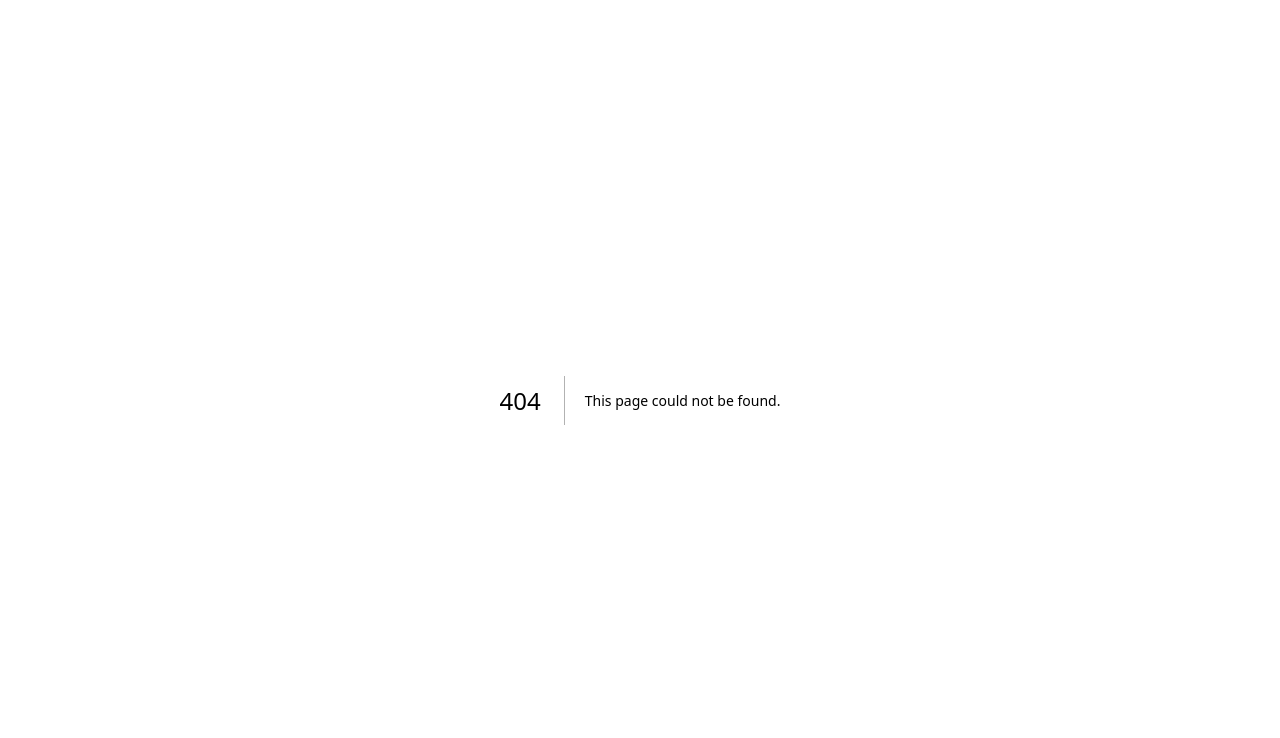
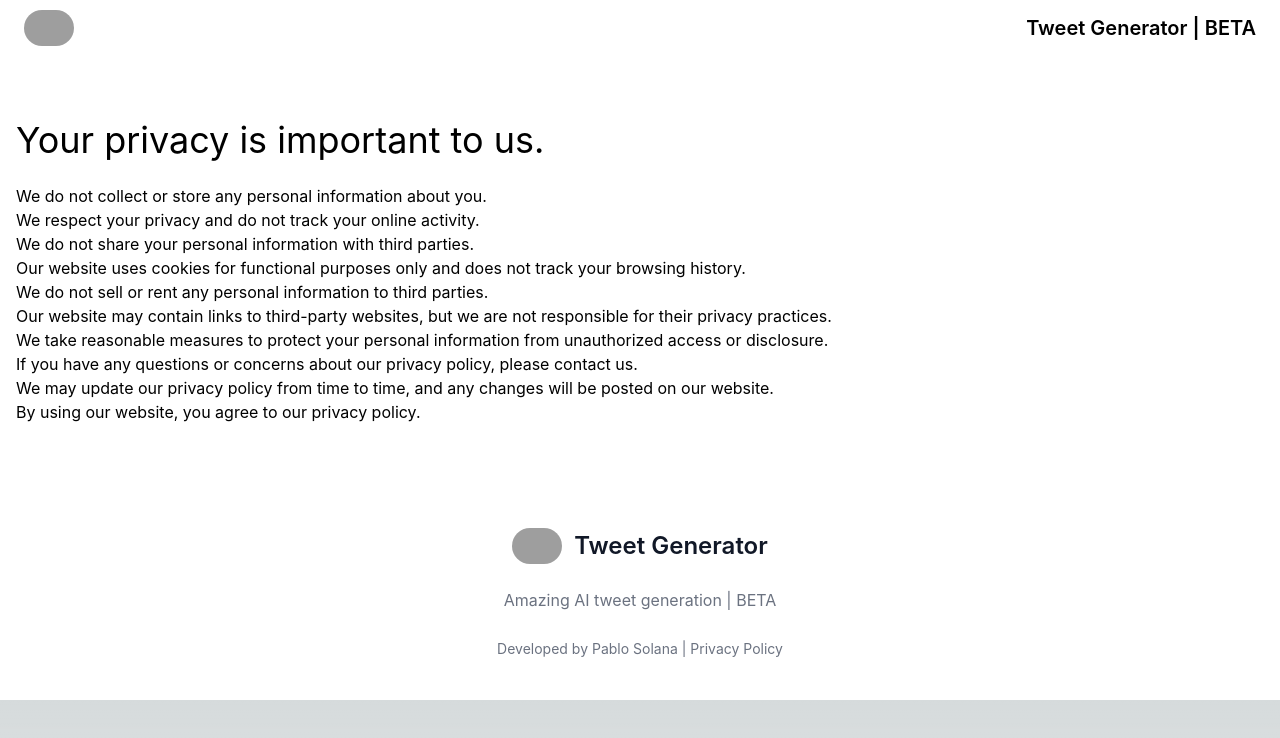
Before and after one commit to juanpablosolana/ia-tweet-generator, a Next.js app: page /privacity in a window 1280 px wide. Before the commit this address had no page. Shown: the top 738 px of the page. Built offline with nearby package versions, Linux system fonts and the light colour scheme; grey boxes are pictures that could not be loaded.

Commit message:
🖥  privacy policy

```diff
--- a/src/components/Footer.js
+++ b/src/components/Footer.js
@@ -5,12 +5,19 @@ export default function Footer ({ imgGenerator }) {
   return (
     <footer className='p-4 bg-white md:p-8 lg:p-10 dark:bg-gray-800'>
       <div className='mx-auto max-w-screen-xl text-center'>
-        <footer className='flex justify-center items-center text-2xl font-semibold text-gray-900 dark:text-white'>
-          <Image src={imgGenerator} className='mr-3 h-6 sm:h-9 rounded-full' alt='Tweet generator Logo' width={50} height={50} />
+        <div className='flex justify-center items-center text-2xl font-semibold text-gray-900 dark:text-white'>
+          <Link href='/'>
+            <Image src={imgGenerator} className='mr-3 h-6 sm:h-9 rounded-full' alt='Tweet generator Logo' width={50} height={50} />
+          </Link>
           Tweet Generator
-        </footer>
+        </div>
         <p className='my-6 text-gray-500 dark:text-gray-400'>Amazing AI tweet generation | BETA</p>
-        <span className='text-sm text-gray-500 sm:text-center dark:text-gray-400'>Developed by <Link href='https://pablosolana.dev' className='hover:underline'>Pablo Solana</Link></span>
+        <span className='text-sm text-gray-500 sm:text-center dark:text-gray-400'>
+          Developed by <Link href='https://pablosolana.dev' className='hover:underline'>Pablo Solana {' | '}</Link>
+          <Link href='/privacity'>
+            Privacy Policy
+          </Link>
+        </span>
       </div>
     </footer>
   )
--- a/src/components/Head.js
+++ b/src/components/Head.js
@@ -1,10 +1,10 @@
 import Head from 'next/head'
 
-export default function HeadSEO () {
+export default function HeadSEO ({ title = 'Amazing tweet generator', description = 'Tweet AI generator!' }) {
   return (
     <Head>
-      <title>Amazing tweet generator</title>
-      <meta name='description' content='Tweet AI generator!' />
+      <title>{title}</title>
+      <meta name='description' content={description} />
       <meta name='viewport' content='width=device-width, initial-scale=1' />
       <link rel='icon' href='/favicon.ico' />
     </Head>
--- a/src/components/Header.js
+++ b/src/components/Header.js
@@ -1,11 +1,14 @@
 import Image from 'next/image'
+import Link from 'next/link'
 
 export default function Header ({ imgGenerator }) {
   return (
     <header>
       <nav className='bg-white border-gray-200 px-4 lg:px-6 py-2.5 dark:bg-gray-800'>
         <div className='flex flex-wrap justify-between items-center mx-auto max-w-screen-xl sm:flex'>
-          <Image src={imgGenerator} className='mr-3 h-6 sm:h-9 rounded-full' alt='Tweet generator Logo' width={50} height={50} />
+          <Link href='/'>
+            <Image src={imgGenerator} className='mr-3 h-6 sm:h-9 rounded-full' alt='Tweet generator Logo' width={50} height={50} />
+          </Link>
           <span className='self-center text-xl font-semibold whitespace-nowrap dark:text-white'>Tweet Generator | BETA</span>
         </div>
       </nav>
--- /dev/null
+++ b/src/components/Privacity.js
@@ -0,0 +1,19 @@
+export default function Policity () {
+  return (
+    <main className='bg-white dark:bg-gray-900'>
+      <div className='max-w-screen-xl px-4 py-8 mx-auto lg:gap-8 xl:gap-0 lg:py-16 lg:grid-cols-12'>
+        <h1 className='text-4xl'> Your privacy is important to us. </h1> <br />
+        We do not collect or store any personal information about you.<br />
+        We respect your privacy and do not track your online activity.<br />
+        We do not share your personal information with third parties.<br />
+        Our website uses cookies for functional purposes only and does not track your browsing history.<br />
+        We do not sell or rent any personal information to third parties.<br />
+        Our website may contain links to third-party websites, but we are not responsible for their privacy practices.<br />
+        We take reasonable measures to protect your personal information from unauthorized access or disclosure.<br />
+        If you have any questions or concerns about our privacy policy, please contact us.<br />
+        We may update our privacy policy from time to time, and any changes will be posted on our website.<br />
+        By using our website, you agree to our privacy policy. <br />
+      </div>
+    </main>
+  )
+}
--- /dev/null
+++ b/src/pages/privacity.js
@@ -0,0 +1,21 @@
+import { imageDefaultUrl } from '@/constant'
+import Footer from '@/components/Footer'
+import Header from '@/components/Header'
+import HeadSEO from '@/components/Head'
+import Privacity from '@/components/Privacity'
+
+export default function Home () {
+  const imgGenerator = (imageDefaultUrl)
+
+  return (
+    <>
+      <HeadSEO
+        title='Privacy Policy'
+        description='Privacy Policy'
+      />
+      <Header imgGenerator={imgGenerator} />
+      <Privacity />
+      <Footer imgGenerator={imgGenerator} />
+    </>
+  )
+}
```
